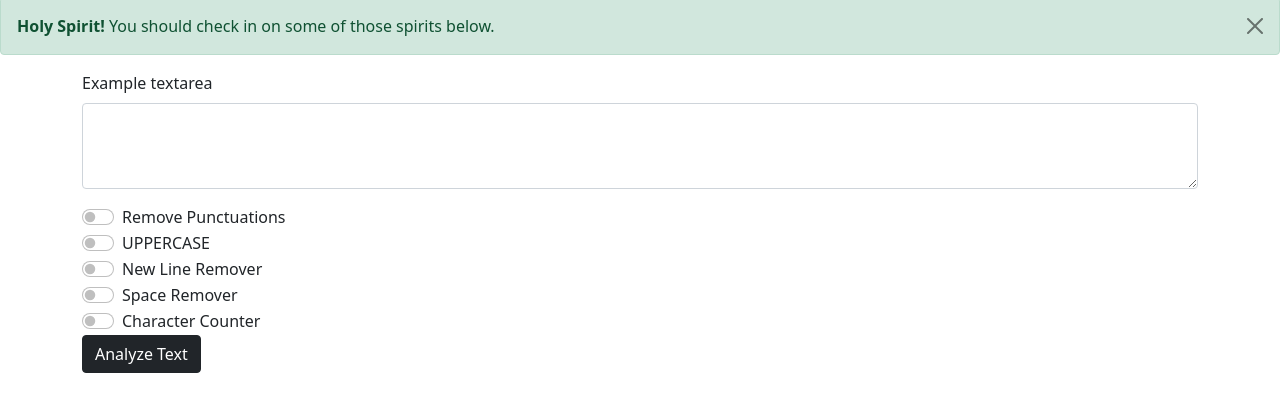
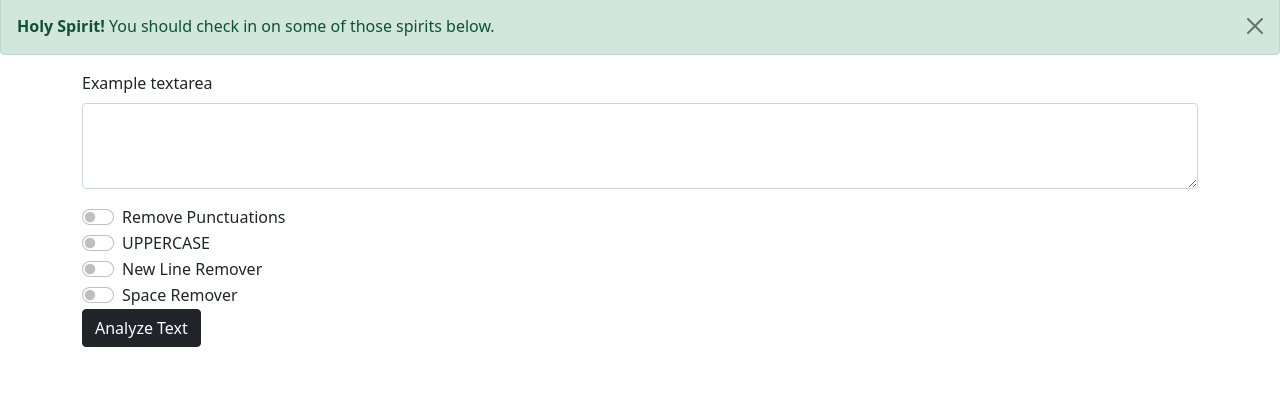
Before and after one commit to omguptaa1999/Django-Course, a plain HTML site: page index2.html in a window 1280 px wide. Shown: the part 153-564 px from the top of the page. Drawn offline with nearby package versions, Linux system fonts and the light colour scheme.

Commit message:
Update index2.html

```diff
--- a/index2.html
+++ b/index2.html
@@ -88,10 +88,6 @@
   <input type="checkbox" name="spaceremover"class="form-check-input" type="checkbox" id="exampleFormControlTextarea4">
   <label class="form-check-label" for="exampleFormControlTextarea4">Space Remover</label>
 </div>
-          <div class="form-check form-switch">
-  <input type="checkbox" name="charcounter"class="form-check-input" type="checkbox" id="exampleFormControlTextarea5">
-  <label class="form-check-label" for="exampleFormControlTextarea5">Character Counter</label>
-</div>
     <button type="submit" class="btn btn-dark">Analyze Text</button>
       </form>
     </div>
```
